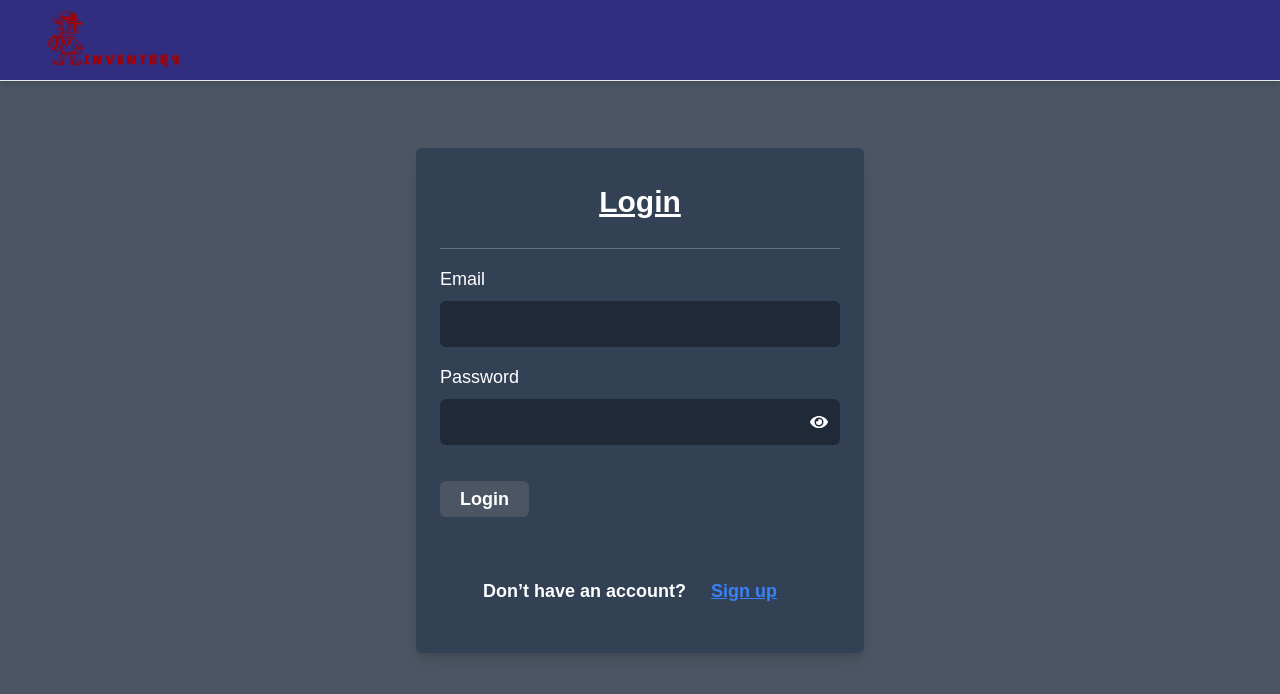
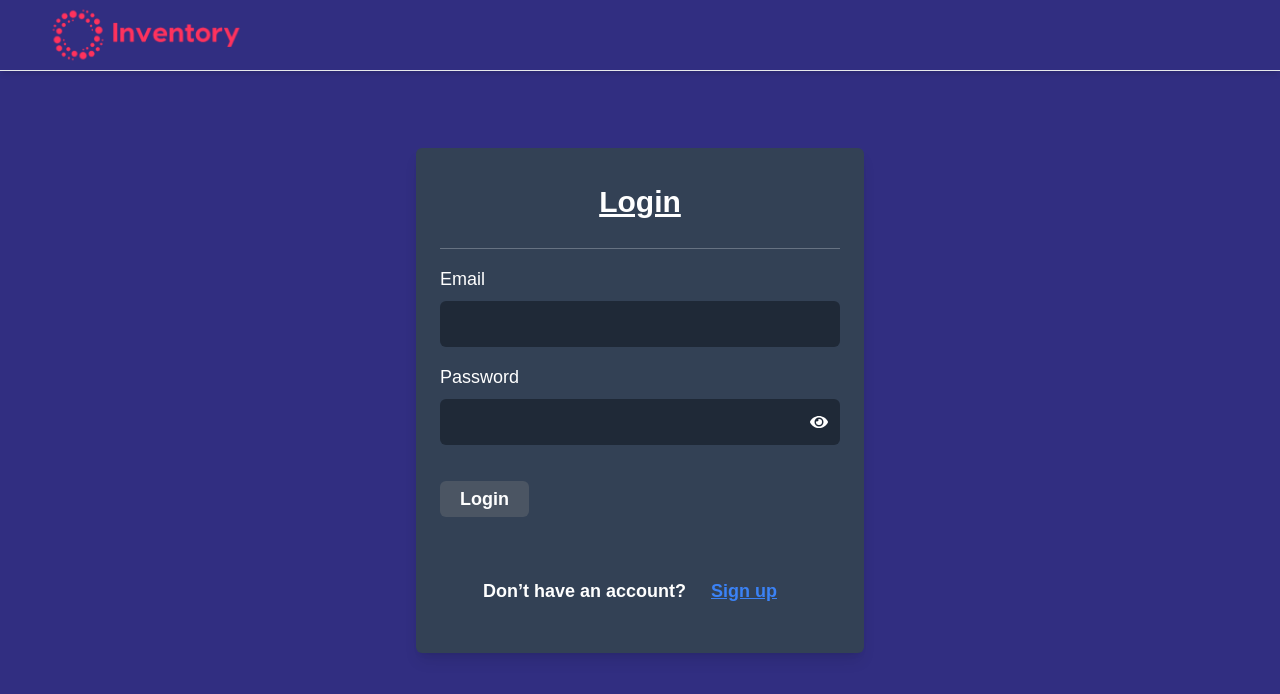
Before and after one commit to DhishonThomas/Inventory-Management-MT, a React (Vite) app in the folder client/: page / in a window 1280 px wide. Shown: the top 694 px of the page. Built offline with nearby package versions, Linux system fonts and the light colour scheme; no server answers.

Commit message:
Added best ui and logo ..

```diff
--- a/client/src/components/ui/Wrapper.tsx
+++ b/client/src/components/ui/Wrapper.tsx
@@ -32,7 +32,7 @@ interface WrapperProps {
     maxWidthMax=false,}) => {
 return (
 <div className={`flex flex-col ${minHeight}`}>
-  <div className="flex flex-grow items-center justify-center bg-gray-600 p-4">
+  <div className="flex flex-grow items-center justify-center bg-indigo-900 p-4">
     <div
       className={`bg-slate-700 text-white rounded-md shadow-lg p-6
         ${maxWidthLg ? "max-w-lg" : ""}
--- a/client/src/pages/Header.tsx
+++ b/client/src/pages/Header.tsx
@@ -23,7 +23,7 @@ navigate("/")
       <div className="flex items-center justify-between px-10 ">
         <div>
           <img
-            className="w-36  rounded-lg"
+            className="w-52 rounded-lg"
             src={INVENTORY_LOGO}
             alt="inventory logo"
           />
```
Also changed, not shown: client/src/assets/inventory.png.
